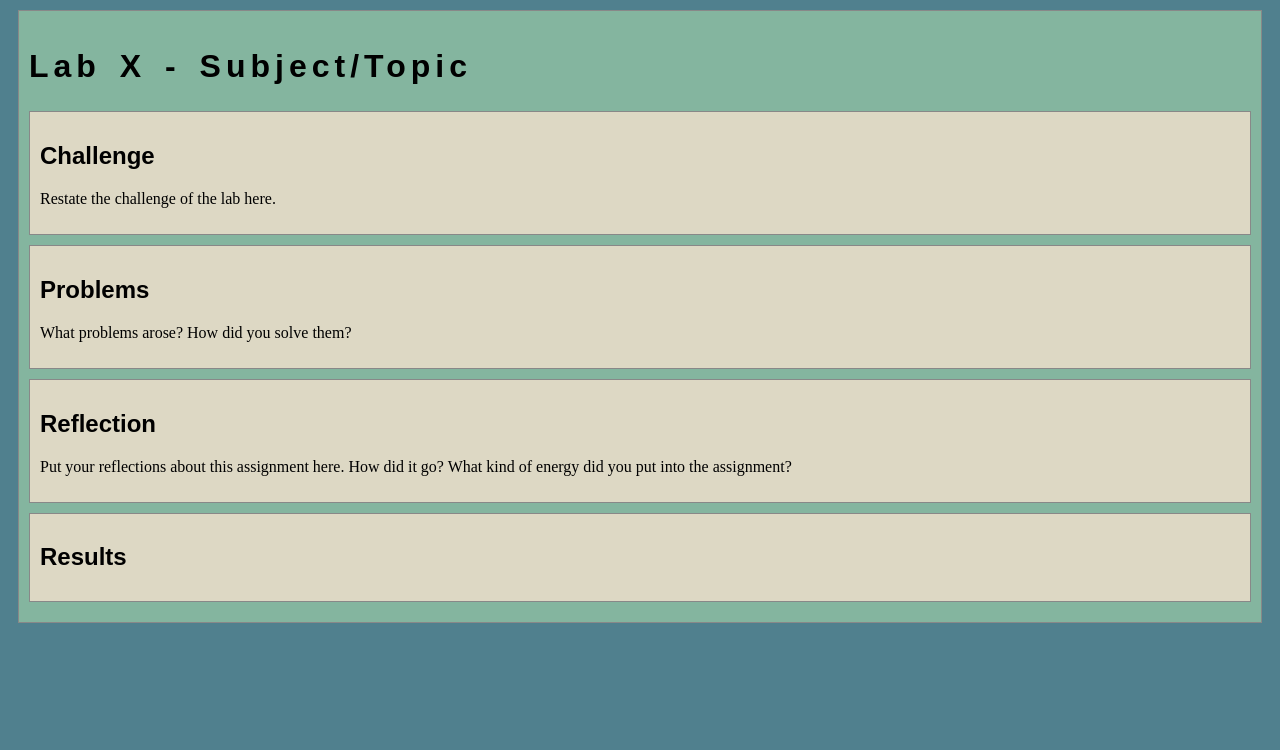
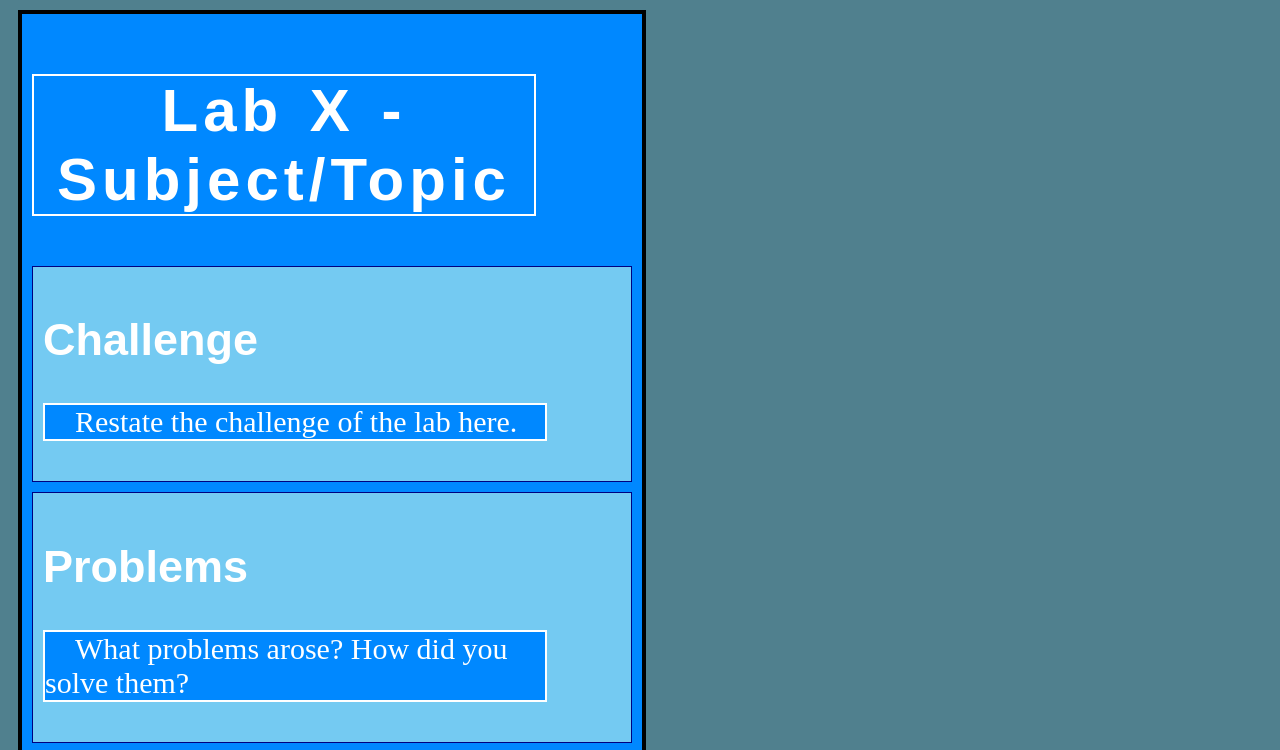
Before and after one commit to feathererac/art101, a plain HTML site: page lab2/index.html in a window 1280 px wide. Shown: the top 750 px of the page. Drawn offline with nearby package versions, Linux system fonts and the light colour scheme.

Commit message:
Lab2 complete

```diff
--- a/lab2/css/lab.css
+++ b/lab2/css/lab.css
@@ -1,9 +1,39 @@
 /* Here we can set styles for this lab page that we don't want to effect others pages */
+h1 {
+  color: white;
+  font: size 150%;
+  background-color: rgb(0, 136, 255);
+  border:solid 2px white;
+  width: 500px;
+  min-height: 100px;
+  text-align:center;
+}
+h2 {
+  color: white;
+  font: size 150%;
+}
 
+p{
+  font-family: "Arial, Helvetica, sans-serif";
+  color: white;
+  text-indent:30px;
+  background-color: rgb(0, 136, 255);
+  border:solid 2px white;
+  width: 500px;
+}
+#content{
+  background-color: rgb(0, 136, 255);
+  width: 600px;
+  min-height: 500px;
+  padding: 10px;
+  margin: 10px;
+  border:solid 4px black;
+  font-size: 30px;
+}
 /* the period in a CSS selector selects an element by class, e.g., class="minor-section" */
 .minor-section {
     padding: 10px;
     margin-bottom: 10px;
-    border: solid 1px #888;
-    background-color: #DDD8C4;
+    border: solid 1px navy;
+    background-color: rgb(116, 202, 242);
   }
```
Also changed, not shown: lab2/lab2index.html (added, +14 -0 lines).
